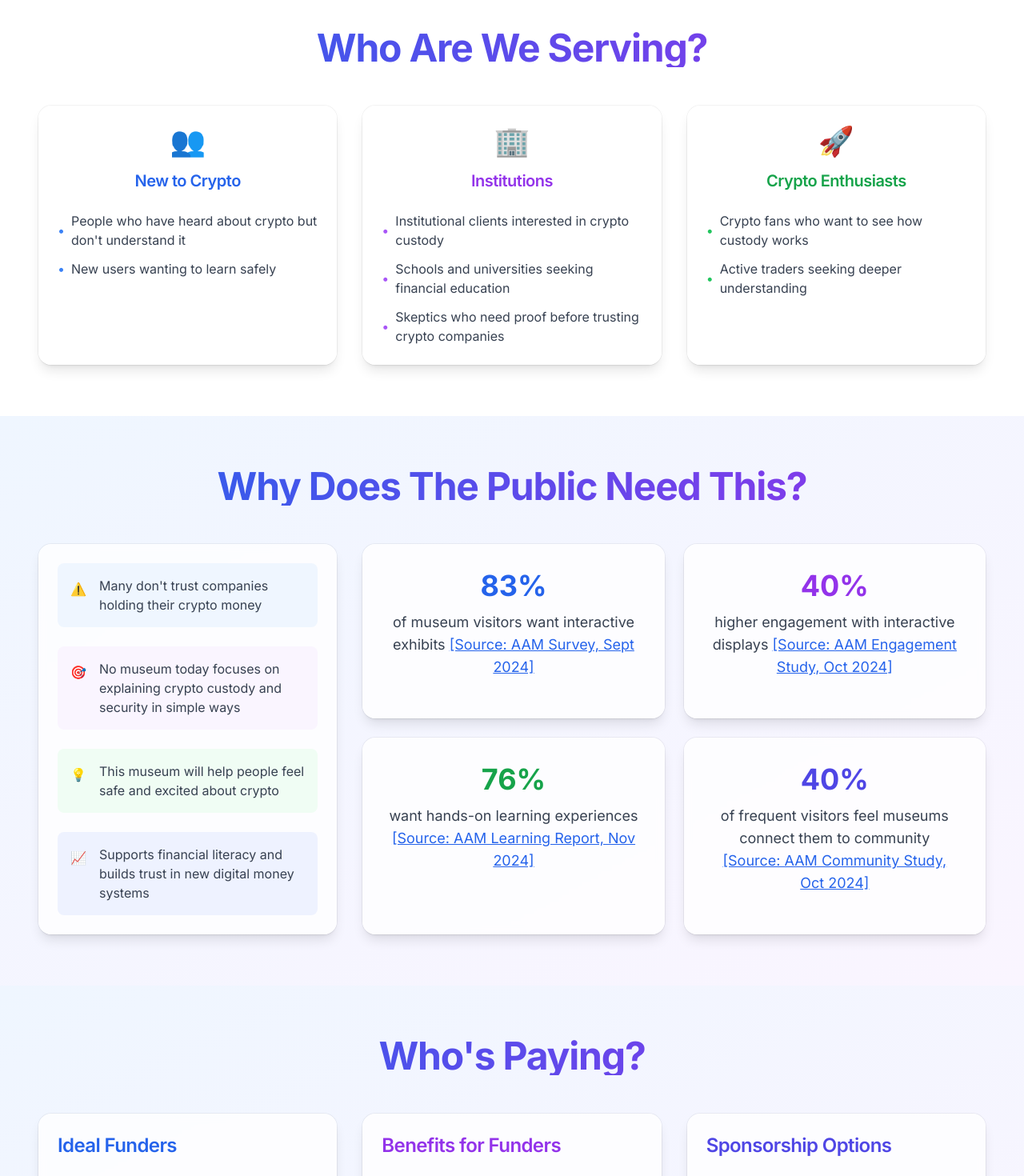
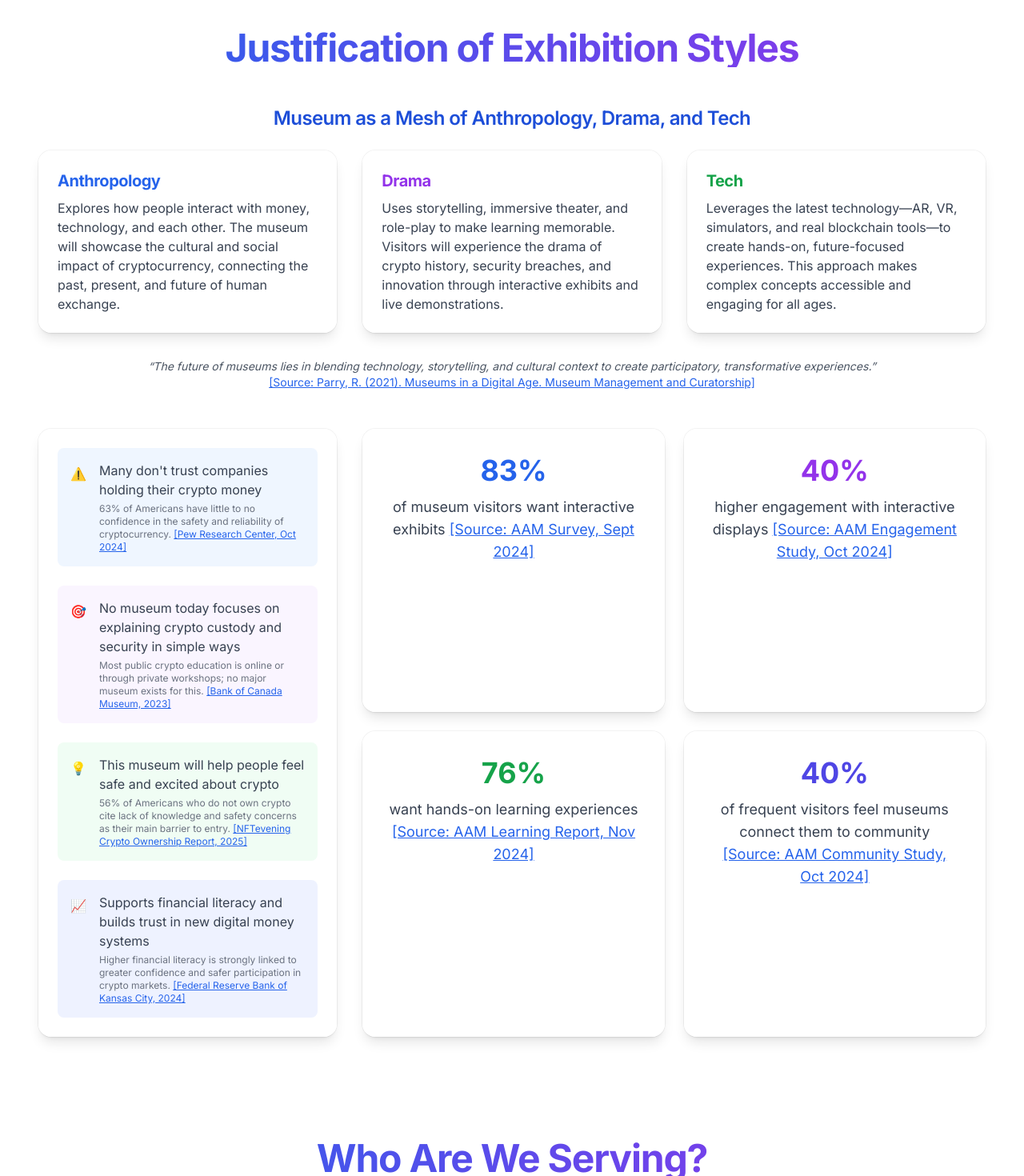
Before and after one commit to YelllowSunray/LucasCryptoMuseumProposal, a Next.js app: page / in a window 1280 px wide. Shown: the part 3720-5190 px from the top of the page at 80% size. Built offline with nearby package versions, Linux system fonts and the light colour scheme.

Commit message:
stealthy

```diff
--- a/src/app/page.tsx
+++ b/src/app/page.tsx
@@ -508,96 +508,80 @@ export default function Home() {
         </div>
       </section>
 
-      {/* Target Audience Section */}
-      <section className="section-padding bg-white dark:bg-gray-900">
+      {/* Exhibition Styles Section */}
+      <section id="market-size" className="section-padding bg-white dark:bg-gray-900">
         <div className="container">
           <h2 className="text-center mb-12 bg-clip-text text-transparent bg-gradient-to-r from-blue-600 to-purple-600">
-            Who Are We Serving?
+            Justification of Exhibition Styles
           </h2>
-          <div className="grid md:grid-cols-3 gap-8">
-            <div className="card backdrop-blur-sm bg-white/80 dark:bg-gray-900/80 hover:scale-105 transition-transform">
-              <div className="text-center mb-6">
-                <span className="text-4xl mb-4 block">👥</span>
-                <h3 className="text-xl font-semibold text-blue-600 dark:text-blue-400">New to Crypto</h3>
+          <div className="mb-12">
+            <h3 className="text-2xl font-semibold text-center mb-6 text-blue-700 dark:text-blue-300">Museum as a Mesh of Anthropology, Drama, and Tech</h3>
+            <div className="grid md:grid-cols-3 gap-8">
+              <div className="card backdrop-blur-sm bg-white/80 dark:bg-gray-900/80 p-6">
+                <h4 className="text-xl font-bold mb-2 text-blue-600 dark:text-blue-400">Anthropology</h4>
+                <p className="text-gray-700 dark:text-gray-300">Explores how people interact with money, technology, and each other. The museum will showcase the cultural and social impact of cryptocurrency, connecting the past, present, and future of human exchange.</p>
               </div>
-              <ul className="space-y-3">
-                <li className="flex items-center gap-2 text-gray-700 dark:text-gray-300">
-                  <span className="text-blue-500">•</span>
-                  People who have heard about crypto but don't understand it
-                </li>
-                <li className="flex items-center gap-2 text-gray-700 dark:text-gray-300">
-                  <span className="text-blue-500">•</span>
-                  New users wanting to learn safely
-                </li>
-              </ul>
+              <div className="card backdrop-blur-sm bg-white/80 dark:bg-gray-900/80 p-6">
+                <h4 className="text-xl font-bold mb-2 text-purple-600 dark:text-purple-400">Drama</h4>
+                <p className="text-gray-700 dark:text-gray-300">Uses storytelling, immersive theater, and role-play to make learning memorable. Visitors will experience the drama of crypto history, security breaches, and innovation through interactive exhibits and live demonstrations.</p>
+              </div>
+              <div className="card backdrop-blur-sm bg-white/80 dark:bg-gray-900/80 p-6">
+                <h4 className="text-xl font-bold mb-2 text-green-600 dark:text-green-400">Tech</h4>
+                <p className="text-gray-700 dark:text-gray-300">Leverages the latest technology—AR, VR, simulators, and real blockchain tools—to create hands-on, future-focused experiences. This approach makes complex concepts accessible and engaging for all ages.</p>
+              </div>
             </div>
-
-            <div className="card backdrop-blur-sm bg-white/80 dark:bg-gray-900/80 hover:scale-105 transition-transform">
-              <div className="text-center mb-6">
-                <span className="text-4xl mb-4 block">🏢</span>
-                <h3 className="text-xl font-semibold text-purple-600 dark:text-purple-400">Institutions</h3>
-              </div>
-              <ul className="space-y-3">
-                <li className="flex items-center gap-2 text-gray-700 dark:text-gray-300">
-                  <span className="text-purple-500">•</span>
-                  Institutional clients interested in crypto custody
-                </li>
-                <li className="flex items-center gap-2 text-gray-700 dark:text-gray-300">
-                  <span className="text-purple-500">•</span>
-                  Schools and universities seeking financial education
-                </li>
-                <li className="flex items-center gap-2 text-gray-700 dark:text-gray-300">
-                  <span className="text-purple-500">•</span>
-                  Skeptics who need proof before trusting crypto companies
-                </li>
-              </ul>
-            </div>
-
-            <div className="card backdrop-blur-sm bg-white/80 dark:bg-gray-900/80 hover:scale-105 transition-transform">
-              <div className="text-center mb-6">
-                <span className="text-4xl mb-4 block">🚀</span>
-                <h3 className="text-xl font-semibold text-green-600 dark:text-green-400">Crypto Enthusiasts</h3>
-              </div>
-              <ul className="space-y-3">
-                <li className="flex items-center gap-2 text-gray-700 dark:text-gray-300">
-                  <span className="text-green-500">•</span>
-                  Crypto fans who want to see how custody works
-                </li>
-                <li className="flex items-center gap-2 text-gray-700 dark:text-gray-300">
-                  <span className="text-green-500">•</span>
-                  Active traders seeking deeper understanding
-                </li>
-              </ul>
-            </div>
+            <p className="mt-8 text-center text-gray-600 dark:text-gray-400 text-sm">
+              <span className="italic">“The future of museums lies in blending technology, storytelling, and cultural context to create participatory, transformative experiences.”</span><br/>
+              <Link href="https://www.tandfonline.com/doi/full/10.1080/09647775.2020.1847587" target="_blank" className="text-blue-600 hover:text-blue-800 dark:text-blue-400 dark:hover:text-blue-300 underline">[Source: Parry, R. (2021). Museums in a Digital Age. Museum Management and Curatorship]</Link>
+            </p>
           </div>
-        </div>
-      </section>
-
-      {/* Why Section */}
-      <section className="section-padding bg-gradient-to-br from-blue-50 to-purple-50 dark:from-blue-900/20 dark:to-purple-900/20">
-        <div className="container">
-          <h2 className="text-center mb-12 bg-clip-text text-transparent bg-gradient-to-r from-blue-600 to-purple-600">
-            Why Does The Public Need This?
-          </h2>
           <div className="grid md:grid-cols-3 gap-8">
             {/* Key Points */}
             <div className="card backdrop-blur-sm bg-white/80 dark:bg-gray-900/80 h-full">
               <div className="space-y-6">
                 <div className="flex items-start gap-4 p-4 rounded-lg bg-blue-50 dark:bg-blue-900/10">
                   <span className="text-blue-500 mt-1">⚠️</span>
-                  <p className="text-gray-700 dark:text-gray-300">Many don't trust companies holding their crypto money</p>
+                  <div>
+                    <p className="text-gray-700 dark:text-gray-300 mb-1">
+                      Many don't trust companies holding their crypto money
+                    </p>
+                    <p className="text-xs text-gray-500 dark:text-gray-400">
+                      63% of Americans have little to no confidence in the safety and reliability of cryptocurrency. <Link href="https://www.pewresearch.org/short-reads/2024/10/24/majority-of-americans-arent-confident-in-the-safety-and-reliability-of-cryptocurrency/" target="_blank" className="text-blue-600 hover:text-blue-800 dark:text-blue-400 dark:hover:text-blue-300 underline">[Pew Research Center, Oct 2024]</Link>
+                    </p>
+                  </div>
                 </div>
                 <div className="flex items-start gap-4 p-4 rounded-lg bg-purple-50 dark:bg-purple-900/10">
                   <span className="text-purple-500 mt-1">🎯</span>
-                  <p className="text-gray-700 dark:text-gray-300">No museum today focuses on explaining crypto custody and security in simple ways</p>
+                  <div>
+                    <p className="text-gray-700 dark:text-gray-300 mb-1">
+                      No museum today focuses on explaining crypto custody and security in simple ways
+                    </p>
+                    <p className="text-xs text-gray-500 dark:text-gray-400">
+                      Most public crypto education is online or through private workshops; no major museum exists for this. <Link href="https://www.bankofcanadamuseum.ca/2023/11/understanding-cryptocurrencies/" target="_blank" className="text-blue-600 hover:text-blue-800 dark:text-blue-400 dark:hover:text-blue-300 underline">[Bank of Canada Museum, 2023]</Link>
+                    </p>
+                  </div>
                 </div>
                 <div className="flex items-start gap-4 p-4 rounded-lg bg-green-50 dark:bg-green-900/10">
                   <span className="text-green-500 mt-1">💡</span>
-                  <p className="text-gray-700 dark:text-gray-300">This museum will help people feel safe and excited about crypto</p>
+                  <div>
+                    <p className="text-gray-700 dark:text-gray-300 mb-1">
+                      This museum will help people feel safe and excited about crypto
+                    </p>
+                    <p className="text-xs text-gray-500 dark:text-gray-400">
+                      56% of Americans who do not own crypto cite lack of knowledge and safety concerns as their main barrier to entry. <Link href="https://nftevening.com/crypto-ownership-report/" target="_blank" className="text-blue-600 hover:text-blue-800 dark:text-blue-400 dark:hover:text-blue-300 underline">[NFTevening Crypto Ownership Report, 2025]</Link>
+                    </p>
+                  </div>
                 </div>
                 <div className="flex items-start gap-4 p-4 rounded-lg bg-indigo-50 dark:bg-indigo-900/10">
                   <span className="text-indigo-500 mt-1">📈</span>
-                  <p className="text-gray-700 dark:text-gray-300">Supports financial literacy and builds trust in new digital money systems</p>
+                  <div>
+                    <p className="text-gray-700 dark:text-gray-300 mb-1">
+                      Supports financial literacy and builds trust in new digital money systems
+                    </p>
+                    <p className="text-xs text-gray-500 dark:text-gray-400">
+                      Higher financial literacy is strongly linked to greater confidence and safer participation in crypto markets. <Link href="https://www.kansascityfed.org/research/research-working-papers/financial-literacy-risk-tolerance-and-cryptocurrency-ownership-in-the-united-states/" target="_blank" className="text-blue-600 hover:text-blue-800 dark:text-blue-400 dark:hover:text-blue-300 underline">[Federal Reserve Bank of Kansas City, 2024]</Link>
+                    </p>
+                  </div>
                 </div>
               </div>
             </div>
@@ -664,6 +648,71 @@ export default function Home() {
                   </Link>
                 </p>
               </div>
+            </div>
+          </div>
+        </div>
+      </section>
+
+      {/* Target Audience Section */}
+      <section className="section-padding bg-white dark:bg-gray-900">
+        <div className="container">
+          <h2 className="text-center mb-12 bg-clip-text text-transparent bg-gradient-to-r from-blue-600 to-purple-600">
+            Who Are We Serving?
+          </h2>
+          <div className="grid md:grid-cols-3 gap-8">
+            <div className="card backdrop-blur-sm bg-white/80 dark:bg-gray-900/80 hover:scale-105 transition-transform">
+              <div className="text-center mb-6">
+                <span className="text-4xl mb-4 block">👥</span>
+                <h3 className="text-xl font-semibold text-blue-600 dark:text-blue-400">New to Crypto</h3>
+              </div>
+              <ul className="space-y-3">
+                <li className="flex items-center gap-2 text-gray-700 dark:text-gray-300">
+                  <span className="text-blue-500">•</span>
+                  People who have heard about crypto but don't understand it
+                </li>
+                <li className="flex items-center gap-2 text-gray-700 dark:text-gray-300">
+                  <span className="text-blue-500">•</span>
+                  New users wanting to learn safely
+                </li>
+              </ul>
+            </div>
+
+            <div className="card backdrop-blur-sm bg-white/80 dark:bg-gray-900/80 hover:scale-105 transition-transform">
+              <div className="text-center mb-6">
+                <span className="text-4xl mb-4 block">🏢</span>
+                <h3 className="text-xl font-semibold text-purple-600 dark:text-purple-400">Institutions</h3>
+              </div>
+              <ul className="space-y-3">
+                <li className="flex items-center gap-2 text-gray-700 dark:text-gray-300">
+                  <span className="text-purple-500">•</span>
+                  Institutional clients interested in crypto custody
+                </li>
+                <li className="flex items-center gap-2 text-gray-700 dark:text-gray-300">
+                  <span className="text-purple-500">•</span>
+                  Schools and universities seeking financial education
+                </li>
+                <li className="flex items-center gap-2 text-gray-700 dark:text-gray-300">
+                  <span className="text-purple-500">•</span>
+                  Skeptics who need proof before trusting crypto companies
+                </li>
+              </ul>
+            </div>
+
+            <div className="card backdrop-blur-sm bg-white/80 dark:bg-gray-900/80 hover:scale-105 transition-transform">
+              <div className="text-center mb-6">
+                <span className="text-4xl mb-4 block">🚀</span>
+                <h3 className="text-xl font-semibold text-green-600 dark:text-green-400">Crypto Enthusiasts</h3>
+              </div>
+              <ul className="space-y-3">
+                <li className="flex items-center gap-2 text-gray-700 dark:text-gray-300">
+                  <span className="text-green-500">•</span>
+                  Crypto fans who want to see how custody works
+                </li>
+                <li className="flex items-center gap-2 text-gray-700 dark:text-gray-300">
+                  <span className="text-green-500">•</span>
+                  Active traders seeking deeper understanding
+                </li>
+              </ul>
             </div>
           </div>
         </div>
```
